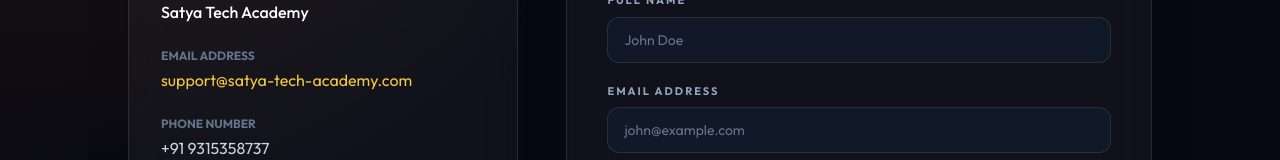
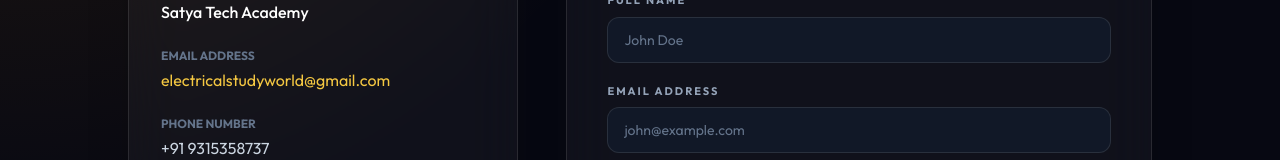
Before and after one commit to satya94406/Satya-Tech-Academy, a React (Vite) app in the folder frontend/: page /contact in a window 1280 px wide. Shown: the part 494-654 px from the top of the page. Built offline with nearby package versions, Linux system fonts and the light colour scheme; no server answers.

Commit message:
Update contact email to electricalstudyworld@gmail.com

```diff
--- a/frontend/src/pages/ContactPage.jsx
+++ b/frontend/src/pages/ContactPage.jsx
@@ -51,8 +51,8 @@
                 </div>
                 <div>
                   <p className="text-xs font-bold uppercase text-slate-500 mb-1">Email Address</p>
-                  <a href="mailto:support@satya-tech-academy.com" className="text-gold-400 hover:underline">
-                    support@satya-tech-academy.com
+                  <a href="mailto:electricalstudyworld@gmail.com" className="text-gold-400 hover:underline">
+                    electricalstudyworld@gmail.com
                   </a>
                 </div>
                 <div>
```
